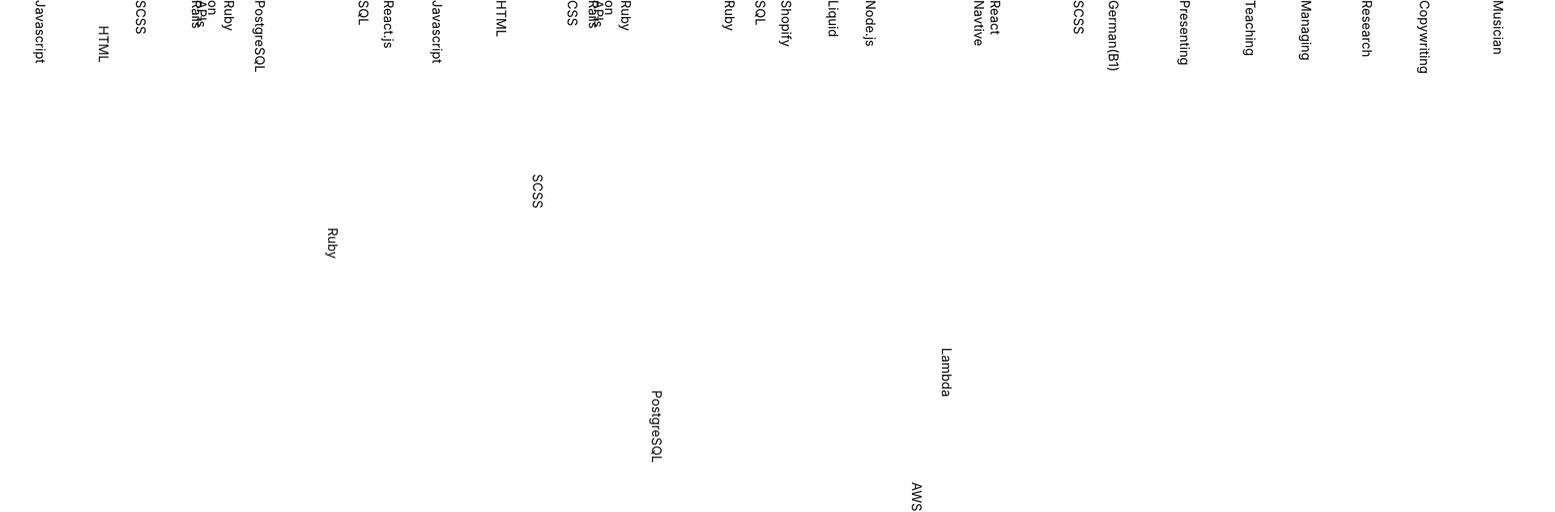
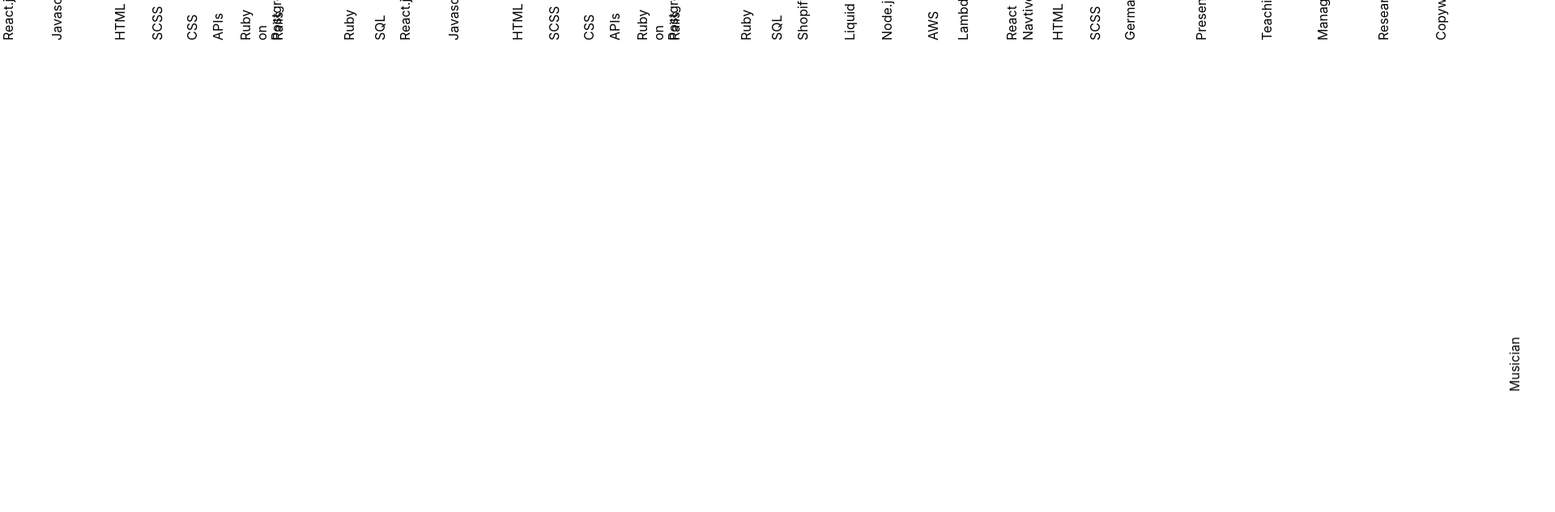
Before and after one commit to TimAngus321/animation-experiment, a React (Create React App) app: page / in a window 1280 px wide. Shown: the top 633 px of the page at 81% size, 1920 px wide, since content can reach past the window. Built offline with nearby package versions, Linux system fonts and the light colour scheme.

Commit message:
skills animation state and refs

```diff
--- a/src/App.js
+++ b/src/App.js
@@ -1,9 +1,11 @@
 import './App.css';
 import StateControlledAnimation from './state-controlled-animation.js';
+import StateControlledAnimationClass from './state-controlled-component-class.js'
 function App() {
   return (
     <div className="App">
-      <StateControlledAnimation />
+      {/* <StateControlledAnimation /> */}
+      <StateControlledAnimationClass />
     </div>
   );
 }
--- a/src/state-controlled-animation.js
+++ b/src/state-controlled-animation.js
@@ -1,6 +1,7 @@
 import React, { Component, useRef, useEffect } from "react";
 import { TimelineLite, CSSPlugin, gsap, timeline } from "gsap";
 import { allOfMySkills } from './my-skills.js';
+import { random } from "gsap/gsap-core";
 
 const skillSetStyle = {
     display: 'flex',
@@ -13,6 +14,7 @@
     margin: 0,
     padding: 0,
     height: '100vh',
+    y: '-10%',
   }
 
   const tl = gsap.timeline();
@@ -21,18 +23,51 @@
 
 const StateControlledAnimation = () => {
 
+
+    // useEffect(() => {
+    //     gsap.to(
+    //     ".animated-skills-container > div > p",
+    //     {y: '95%',
+    //     stagger: {
+    //         each: 0.7,
+    //         from: "random",
+    //         repeat: -1,
+    //       },
+    //       duration: 4,
+    // });
+    //   gsap.to(".fullstack",
+    //   {y: '100%',
+    //   stagger: {
+    //   rotation: -90,
+    //   transformOrigin: "center",
+    //   repeat: -1,
+    //   each: 0.7,
+    //   from: "random",
+
+    //   },
+    //   duration: 1,
+    // },
+
+    // )
+    // })
+
     useEffect(() => {
-        // gsap.from(".frontend",)
-        gsap.to(
-        ".animated-skills-container > div > p",
-        {y: '100%',
+      gsap.to(".animated-skills-container > div > p", {
+        y: '95%',
         stagger: {
-            each: 0.7,
-            from: "random",
-            repeat: -1,
-          },
+          each: 0.7,
+          from: "random",
+          repeat: -1,
+        },
           duration: 4,
+          })
     });
+    gsap.to(".animated-skills-container > div > p", {
+      stagger: {
+        rotation: 0,
+        transformOrigin: '0px 0% 0',
+        repeat: 0,
+      }
     })
 
     return (
--- /dev/null
+++ b/src/state-controlled-component-class.js
@@ -0,0 +1,77 @@
+import React, { Component, useRef, useEffect } from "react";
+import { TimelineLite, CSSPlugin, gsap, timeline } from "gsap";
+import { allOfMySkills } from './my-skills.js';
+import { random } from "gsap/gsap-core";
+
+const skillSetStyle = {
+    display: 'flex',
+    flexDirection: 'row',
+    marginTop: '50px',
+  }
+
+  const individualSkillStyle = {
+    transformOrigin: '0px 0% 0',
+    transform: 'rotate(-90deg)',
+    margin: 0,
+    padding: 0,
+    height: '100vh',
+  }
+
+  const tl = gsap.timeline();
+
+
+
+class StateControlledAnimationClass extends Component {
+    constructor(props){
+        super(props)
+        this.skillsContainer = null;
+        this.fallingAnimations = null;
+        // this.allOfMySkills = allOfMySkills;
+    }
+
+    componentDidMount(){
+        this.fallingAnimations = new TimelineLite()
+        .to(this.skillsContainer, {
+            y: '90%',
+            stagger: {
+                each: 0.7,
+                from: "random",
+                repeat: -1,
+              },
+            duration: 4,
+        })
+        .to(this.skillsContainer, {
+            rotation: 0,
+            transformOrigin: '0px 0% 0',
+            repeat: 0,
+        })
+    }
+
+    render(){
+
+    return (
+            <div className="animated-skills-container">
+            {allOfMySkills.map(({skillset, id}) => (
+            <div
+            className={id}
+            style={skillSetStyle}
+            >
+                {skillset.map((skillset, skills) =>
+                <p
+                key={skills}
+                style={individualSkillStyle}
+                ref={ skills => this.skillsContainer = skills }
+                >
+                {skillset}
+                </p>
+                )}
+            </div>
+            ))
+        }
+        </div>
+        )
+    }
+
+};
+
+export default StateControlledAnimationClass;
```
